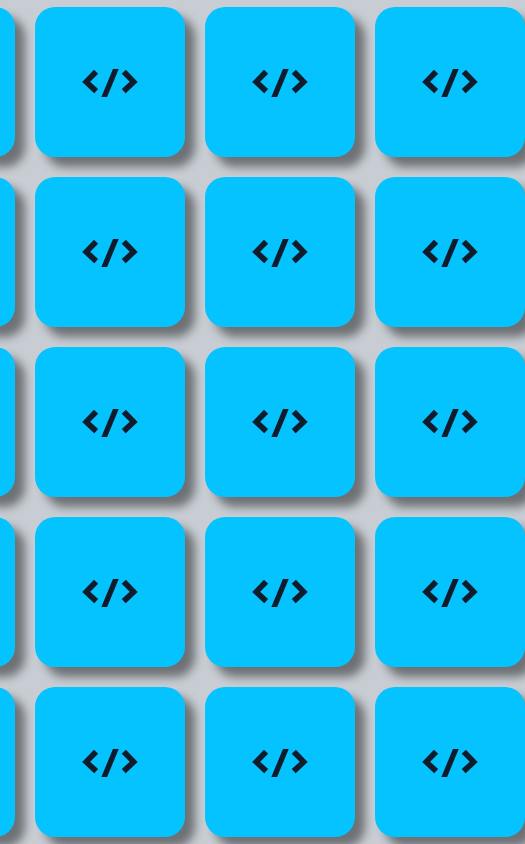
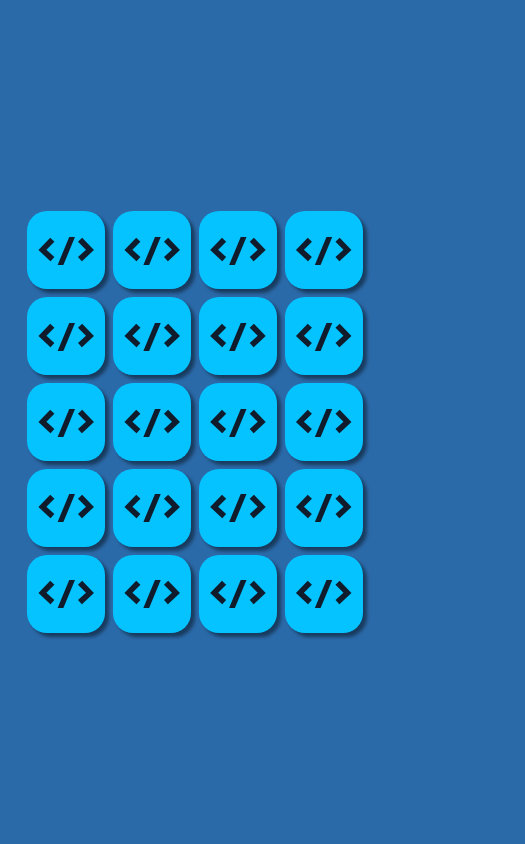
Before and after one commit to marlontf/JogoDaMemoria, a website: page index.html in a window 390 px wide. Shown: the whole page, 525 px wide, since content can reach past the window. Drawn offline with Linux system fonts and the light colour scheme.

Commit message:
make mobile compativle

```diff
--- a/assets/styles/style.css
+++ b/assets/styles/style.css
@@ -12,7 +12,7 @@ body {
    justify-content: center;
    align-items: center;
    height: 100vh;
-   background-color: #c7cdd3;
+   background-color: #2b6aa9;
 }
 
 .card {
@@ -22,6 +22,15 @@ body {
    transform-style: preserve-3d;
    transition: transform .5s;
    cursor: pointer;
+}
+
+.icon{
+   width: 70%;
+}
+
+h1{
+   text-align: center;
+   padding: 0 5%;
 }
 
 .card_back,
@@ -80,5 +89,29 @@ body {
    max-width: 700px;
    display: grid;
    grid-template: 1fr 1fr 1fr 1fr 1fr / 1fr 1fr 1fr 1fr;
-   gap:20px
+   gap:20px;
 }
+
+@media (max-width: 700px) {
+   h1{
+      font-size: 2rem;
+   }
+   .card {
+      position: relative;
+      width: 20vw;
+      height: 20vw;
+   }
+   #gameBoard {
+      gap: 2vw;
+   }
+   .card_back,
+   .card_front {
+   position: absolute;
+   width: 100%;
+   height: 100%;
+   display: flex;
+   justify-content: center;
+   align-items: center;
+   border-radius: 20px;
+   box-shadow: 1vw 1vw 1vw rgba(0, 0, 0, 0.45);
+   }
```
